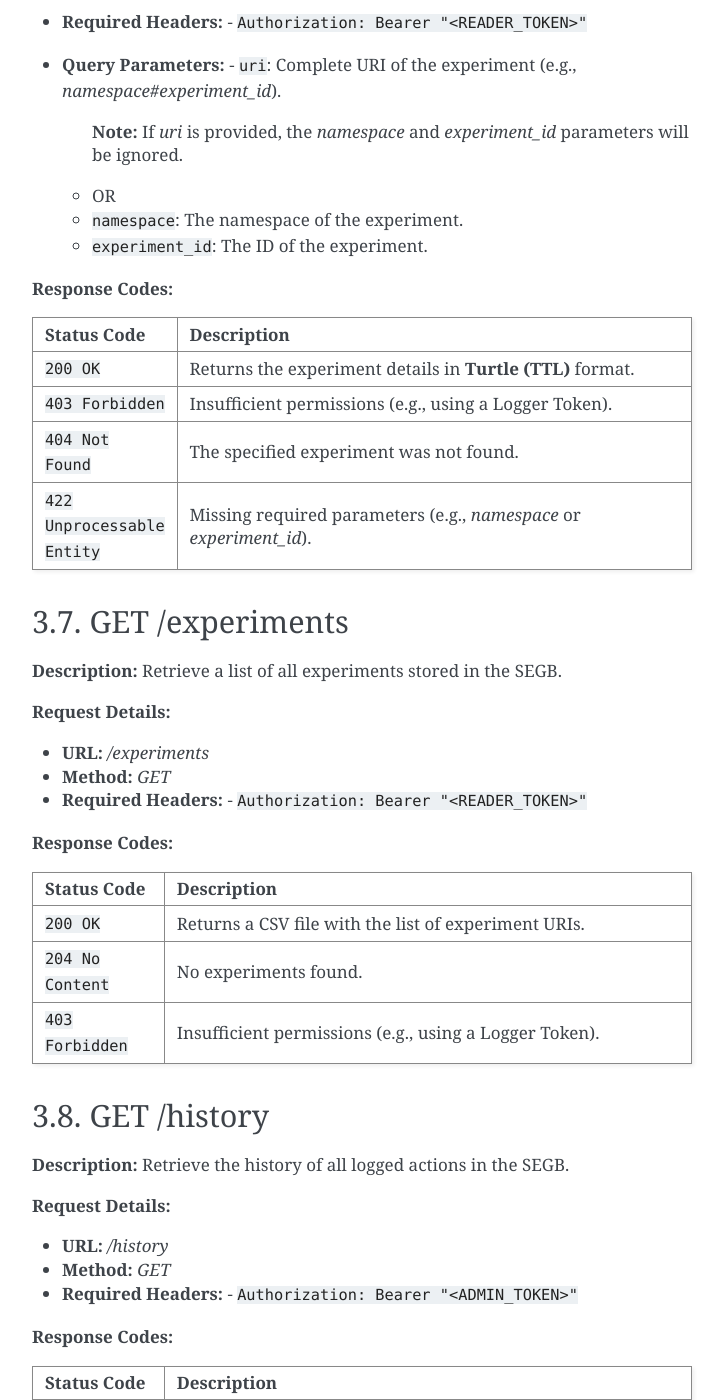
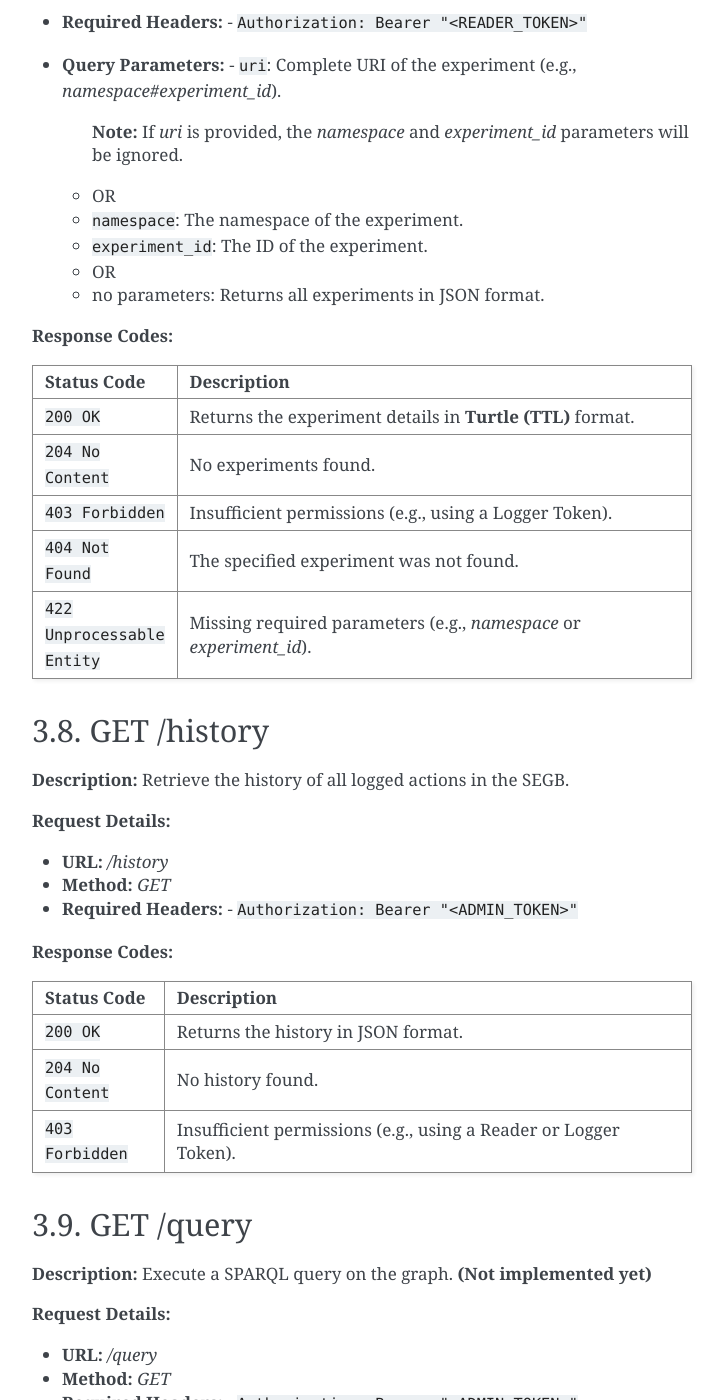
Before and after one commit to Pokoyokjk/TFG_Gloria, a Sphinx documentation site: the page built from docs/3_api_documentation.rst, in a window 1280 px wide and 1400 px high, scrolled down 3477 px. Shown: the whole window, without its empty margins (388-1112 px from the left). Built offline with Sphinx 7.4.7, drawn with Linux system fonts in a browser that asks for light colours; some of the changed text lies outside the part shown.

Commit message:
Refactor API endpoints for experiments: rename '/experiment' to '/experiments', enhance response handling, and update documentation for clarity and consistency. Moreover, the list of experiments is now returned in JSON format.

```diff
--- a/docs/3_api_documentation.rst
+++ b/docs/3_api_documentation.rst
@@ -163,7 +163,7 @@
    * - ``403 Forbidden``
      - Insufficient permissions (e.g., using a Reader Token).
 
-3.6. GET /experiment
+3.6. GET /experiments
 ---------------------
 
 **Description:**
@@ -181,6 +181,8 @@
   - OR
   - ``namespace``: The namespace of the experiment.
   - ``experiment_id``: The ID of the experiment.
+  - OR
+  - no parameters: Returns all experiments in JSON format.
 
 **Response Codes:**
 
@@ -192,40 +194,14 @@
      - Description
    * - ``200 OK``
      - Returns the experiment details in **Turtle (TTL)** format.
+   * - ``204 No Content``
+     - No experiments found.
    * - ``403 Forbidden``
      - Insufficient permissions (e.g., using a Logger Token).
    * - ``404 Not Found``
      - The specified experiment was not found.
    * - ``422 Unprocessable Entity``
      - Missing required parameters (e.g., `namespace` or `experiment_id`).
-
-3.7. GET /experiments
-----------------------
-
-**Description:**
-Retrieve a list of all experiments stored in the SEGB.
-
-**Request Details:**
-
-- **URL:** `/experiments`
-- **Method:** `GET`
-- **Required Headers:**
-  - ``Authorization: Bearer "<READER_TOKEN>"``
-
-**Response Codes:**
-
-.. list-table::
-   :widths: 20 80
-   :header-rows: 1
-
-   * - Status Code
-     - Description
-   * - ``200 OK``
-     - Returns a CSV file with the list of experiment URIs.
-   * - ``204 No Content``
-     - No experiments found.
-   * - ``403 Forbidden``
-     - Insufficient permissions (e.g., using a Logger Token).
 
 3.8. GET /history
 ------------------
```
Also changed, not shown: 3 other files.
